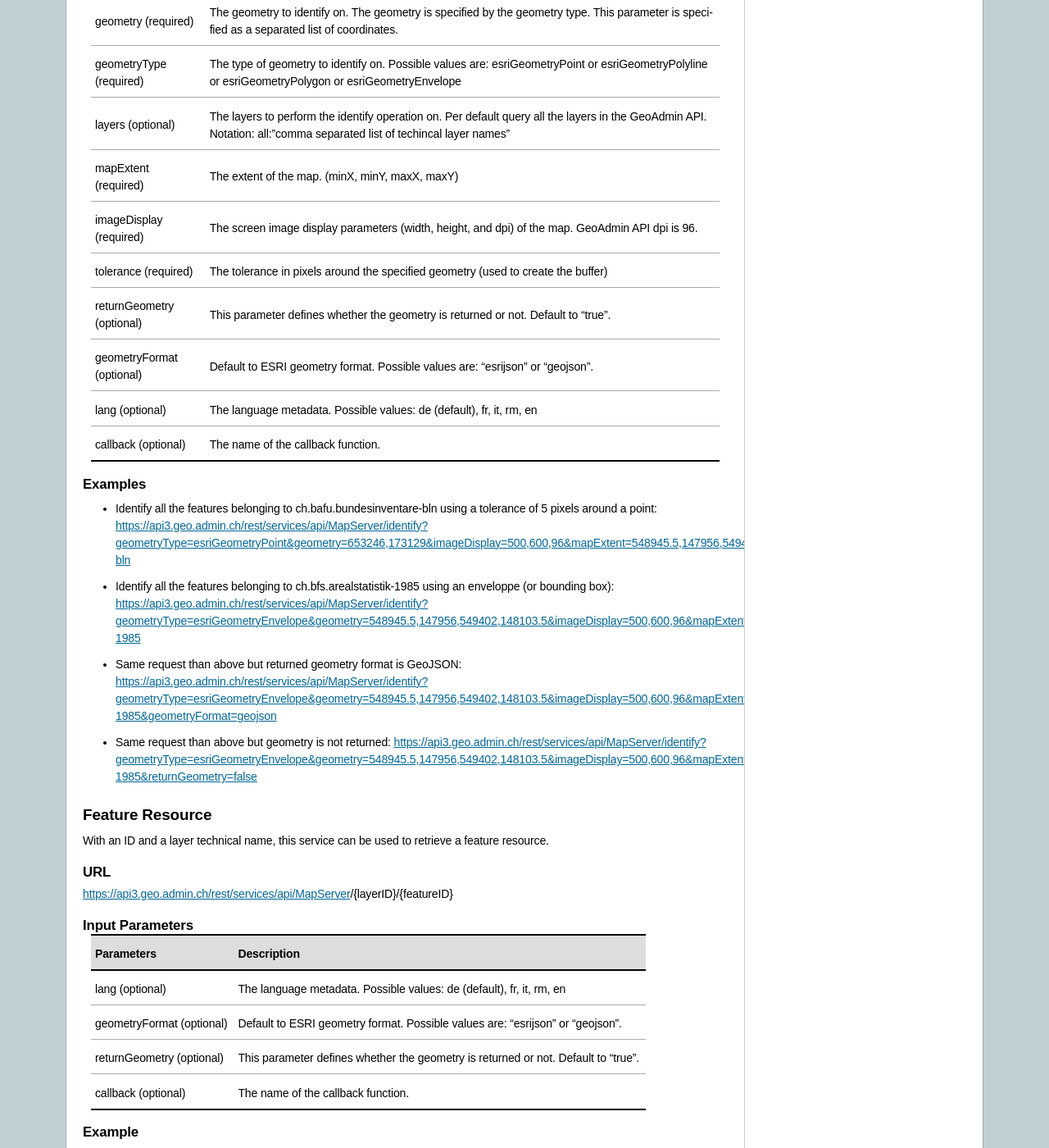
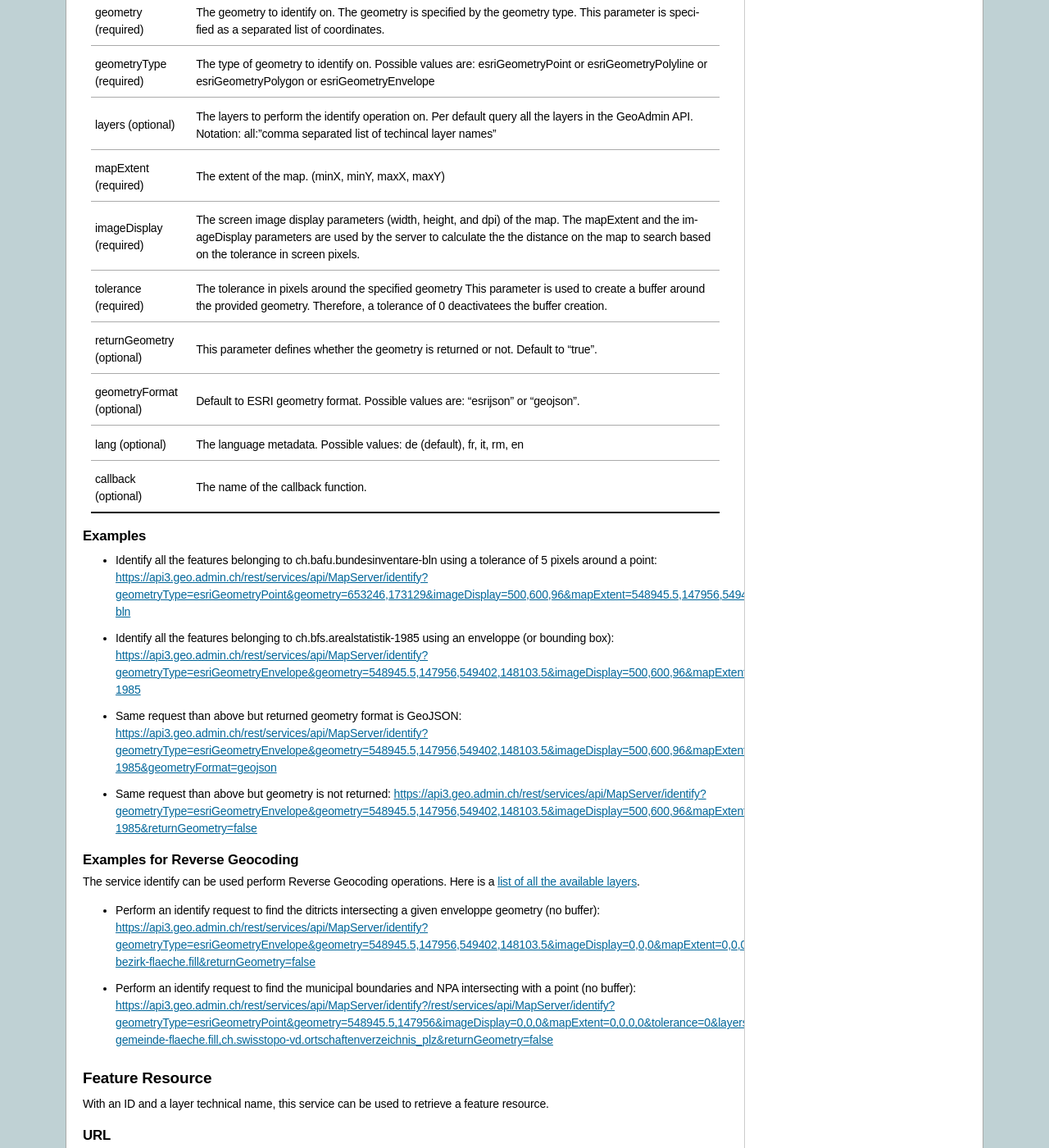
Before and after one commit to swisstopo-test/doc-chsdi3, a Sphinx documentation site: the page built from source/services/sdiservices.rst, in a window 1280 px wide and 1400 px high, scrolled down 1255 px. Shown: the whole window at 82% size. Built offline with Sphinx 7.4.7, drawn with Linux system fonts in a browser that asks for light colours; formulas are drawn with MathJax 3; some of the changed text lies outside the part shown.

Commit message:
Improve doc for identify, reverse geocoding example

```diff
--- a/source/services/sdiservices.rst
+++ b/source/services/sdiservices.rst
@@ -96,9 +96,12 @@ No more than 50 features can be retrieved per request.
 | mapExtent (required)              | The extent of the map. (minX, minY, maxX, maxY)                                           |
 +-----------------------------------+-------------------------------------------------------------------------------------------+
 | imageDisplay (required)           | The screen image display parameters (width, height, and dpi) of the map.                  |
-|                                   | GeoAdmin API dpi is 96.                                                                   |
+|                                   | The mapExtent and the imageDisplay parameters are used by the server  to calculate the    |
+|                                   | the distance on the map to search based on the tolerance in screen pixels.                |
 +-----------------------------------+-------------------------------------------------------------------------------------------+
-| tolerance (required)              | The tolerance in pixels around the specified geometry (used to create the buffer)         |
+| tolerance (required)              | The tolerance in pixels around the specified geometry This parameter is used to create    |
+|                                   | a buffer around the provided geometry. Therefore, a tolerance of 0 deactivatees the buffer|
+|                                   | creation.                                                                                 |
 +-----------------------------------+-------------------------------------------------------------------------------------------+
 | returnGeometry (optional)         | This parameter defines whether the geometry is returned or not. Default to "true".        |
 +-----------------------------------+-------------------------------------------------------------------------------------------+
@@ -116,6 +119,14 @@ Examples
 - Identify all the features belonging to ch.bfs.arealstatistik-1985 using an enveloppe (or bounding box): `https://api3.geo.admin.ch/rest/services/api/MapServer/identify?geometryType=esriGeometryEnvelope&geometry=548945.5,147956,549402,148103.5&imageDisplay=500,600,96&mapExtent=548945.5,147956,549402,148103.5&tolerance=1&layers=all:ch.bfs.arealstatistik-1985 <../../../rest/services/api/MapServer/identify?geometryType=esriGeometryEnvelope&geometry=548945.5,147956,549402,148103.5&imageDisplay=500,600,96&mapExtent=548945.5,147956,549402,148103.5&tolerance=1&layers=all:ch.bfs.arealstatistik-1985>`_
 - Same request than above but returned geometry format is GeoJSON: `https://api3.geo.admin.ch/rest/services/api/MapServer/identify?geometryType=esriGeometryEnvelope&geometry=548945.5,147956,549402,148103.5&imageDisplay=500,600,96&mapExtent=548945.5,147956,549402,148103.5&tolerance=1&layers=all:ch.bfs.arealstatistik-1985&geometryFormat=geojson <../../../rest/services/api/MapServer/identify?geometryType=esriGeometryEnvelope&geometry=548945.5,147956,549402,148103.5&imageDisplay=500,600,96&mapExtent=548945.5,147956,549402,148103.5&tolerance=1&layers=all:ch.bfs.arealstatistik-1985&geometryFormat=geojson>`_
 - Same request than above but geometry is not returned: `https://api3.geo.admin.ch/rest/services/api/MapServer/identify?geometryType=esriGeometryEnvelope&geometry=548945.5,147956,549402,148103.5&imageDisplay=500,600,96&mapExtent=548945.5,147956,549402,148103.5&tolerance=1&layers=all:ch.bfs.arealstatistik-1985&returnGeometry=false <../../../rest/services/api/MapServer/identify?geometryType=esriGeometryEnvelope&geometry=548945.5,147956,549402,148103.5&imageDisplay=500,600,96&mapExtent=548945.5,147956,549402,148103.5&tolerance=1&layers=all:ch.bfs.arealstatistik-1985&returnGeometry=false>`_
+
+Examples for Reverse Geocoding
+^^^^^^^^^^^^^^^^^^^^^^^^^^^^^^
+
+The service identify can be used perform Reverse Geocoding operations. Here is a `list of all the available layers <../../../api/faq/index.html#which-layers-are-available>`_.
+
+- Perform an identify request to find the ditricts intersecting a given enveloppe geometry (no buffer): `https://api3.geo.admin.ch/rest/services/api/MapServer/identify?geometryType=esriGeometryEnvelope&geometry=548945.5,147956,549402,148103.5&imageDisplay=0,0,0&mapExtent=0,0,0,0&tolerance=0&layers=all:ch.swisstopo.swissboundaries3d-bezirk-flaeche.fill&returnGeometry=false  <../../../rest/services/api/MapServer/identify?geometryType=esriGeometryEnvelope&geometry=548945.5,147956,549402,148103.5&imageDisplay=0,0,0&mapExtent=0,0,0,0&tolerance=0&layers=all:ch.swisstopo.swissboundaries3d-bezirk-flaeche.fill&returnGeometry=false>`_
+- Perform an identify request to find the municipal boundaries and NPA intersecting with a point (no buffer): `https://api3.geo.admin.ch/rest/services/api/MapServer/identify?/rest/services/api/MapServer/identify?geometryType=esriGeometryPoint&geometry=548945.5,147956&imageDisplay=0,0,0&mapExtent=0,0,0,0&tolerance=0&layers=all:ch.swisstopo.swissboundaries3d-gemeinde-flaeche.fill,ch.swisstopo-vd.ortschaftenverzeichnis_plz&returnGeometry=false <../../..//rest/services/api/MapServer/identify?geometryType=esriGeometryPoint&geometry=548945.5,147956&imageDisplay=0,0,0&mapExtent=0,0,0,0&tolerance=0&layers=all:ch.swisstopo.swissboundaries3d-gemeinde-flaeche.fill,ch.swisstopo-vd.ortschaftenverzeichnis_plz&returnGeometry=false>`_
 
 .. _featureresource_description:
 
```
